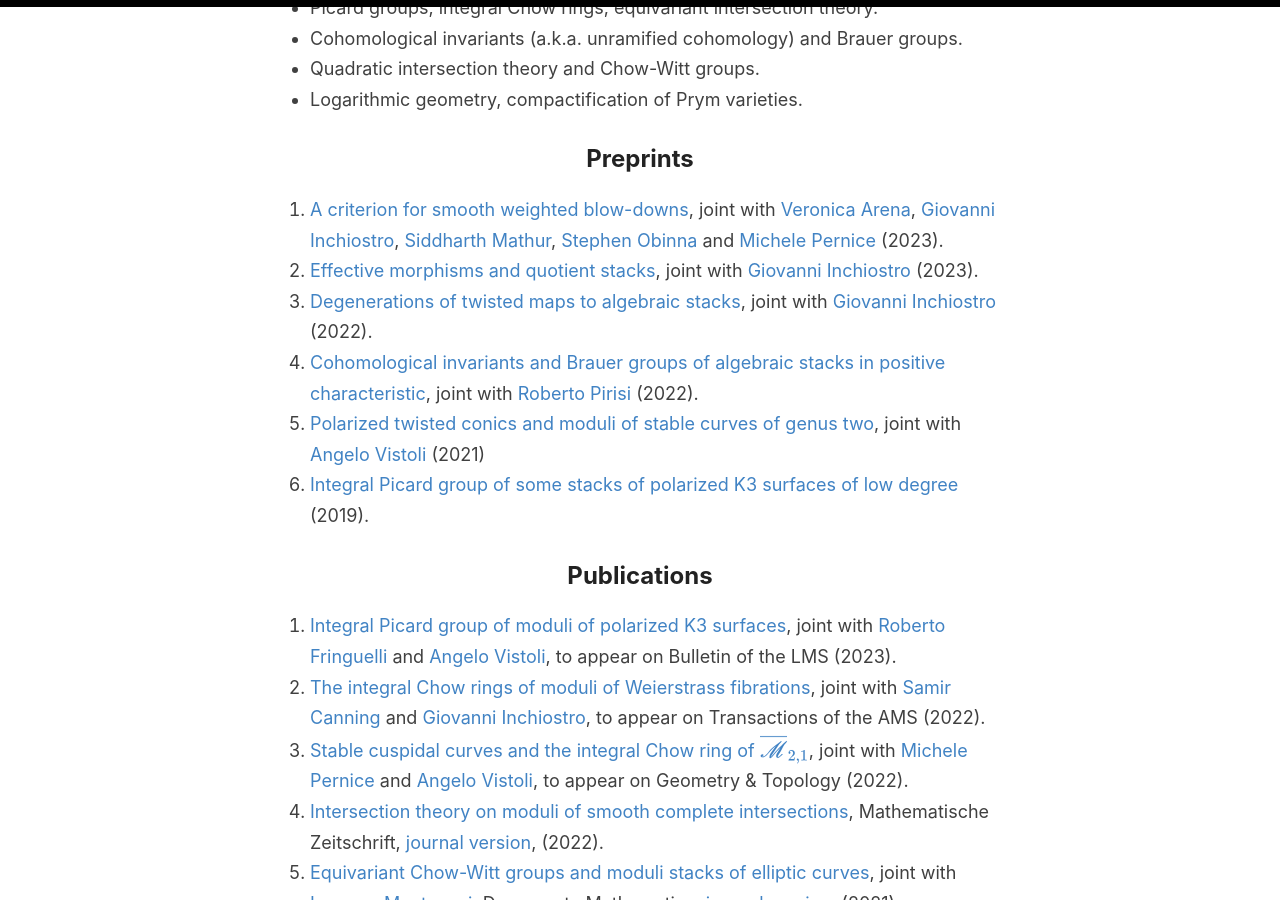
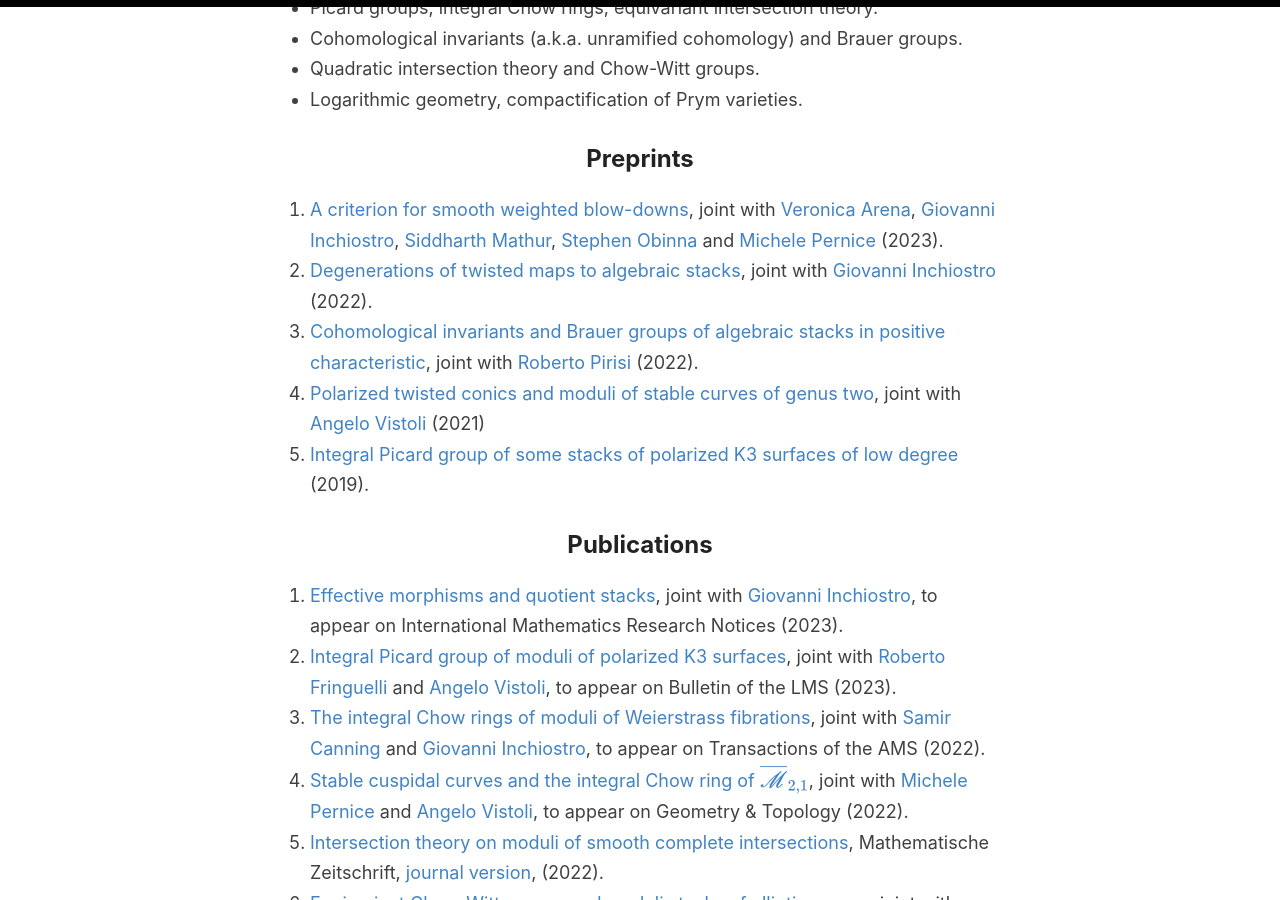
Before and after one commit to anddil/anddil.github.io, a Jekyll site: the page built from _pages/research.md, in a window 1280 px wide and 900 px high, scrolled down 569 px. Built offline with Jekyll 4.4.1, drawn with Linux system fonts in a browser that asks for light colours.

Commit message:
Update research.md

```diff
--- a/_pages/research.md
+++ b/_pages/research.md
@@ -38,13 +38,13 @@ The kind of techniques that I use include stack-theoretical methods, logarithmic
 
 ## Preprints
 1. [A criterion for smooth weighted blow-downs](https://arxiv.org/abs/2310.15076), joint with [Veronica Arena](https://sites.google.com/view/veronica-arena/home), [Giovanni Inchiostro](https://sites.math.washington.edu/~ginchios/), [Siddharth Mathur](https://sites.google.com/view/sidmathur/home), [Stephen Obinna](https://www.brown.edu/academics/math/graduate-students) and [Michele Pernice](https://michelepernice.github.io/home.html) (2023).
-1. [Effective morphisms and quotient stacks](https://arxiv.org/abs/2303.10751), joint with [Giovanni Inchiostro](https://sites.math.washington.edu/~ginchios/) (2023).
 1. [Degenerations of twisted maps to algebraic stacks](https://arxiv.org/abs/2210.03806), joint with [Giovanni Inchiostro](https://sites.math.washington.edu/~ginchios/) (2022).
 1. [Cohomological invariants and Brauer groups of algebraic stacks in positive characteristic](https://arxiv.org/abs/2207.08792), joint with [Roberto Pirisi](https://people.kth.se/~pirisi/) (2022).
 4. [Polarized twisted conics and moduli of stable curves of genus two](https://arxiv.org/abs/2103.13204), joint with [Angelo Vistoli](http://homepage.sns.it/vistoli/) (2021)
 5. [Integral Picard group of some stacks of polarized K3 surfaces of low degree](https://arxiv.org/abs/1910.08758) (2019).
 
 ## Publications
+1. [Effective morphisms and quotient stacks](https://arxiv.org/abs/2303.10751), joint with [Giovanni Inchiostro](https://sites.math.washington.edu/~ginchios/), to appear on International Mathematics Research Notices (2023).
 1. [Integral Picard group of moduli of polarized K3 surfaces](https://arxiv.org/abs/2305.07574), joint with [Roberto Fringuelli](https://sites.google.com/view/roberto-fringuelli/home-page) and [Angelo Vistoli](http://homepage.sns.it/vistoli/), to appear on Bulletin of the LMS (2023).
 1. [The integral Chow rings of moduli of Weierstrass fibrations](https://arxiv.org/abs/2204.05524), joint with [Samir Canning](https://people.math.ethz.ch/~scanning/) and [Giovanni Inchiostro](https://sites.math.washington.edu/~ginchios/), to appear on Transactions of the AMS (2022).
 1. [Stable cuspidal curves and the integral Chow ring of $\overline{\mathscr{M}}_{2,1}$](https://arxiv.org/abs/2108.03680), joint with [Michele Pernice](https://michelepernice.github.io/home.html) and [Angelo Vistoli](http://homepage.sns.it/vistoli/), to appear on Geometry & Topology (2022).
```
